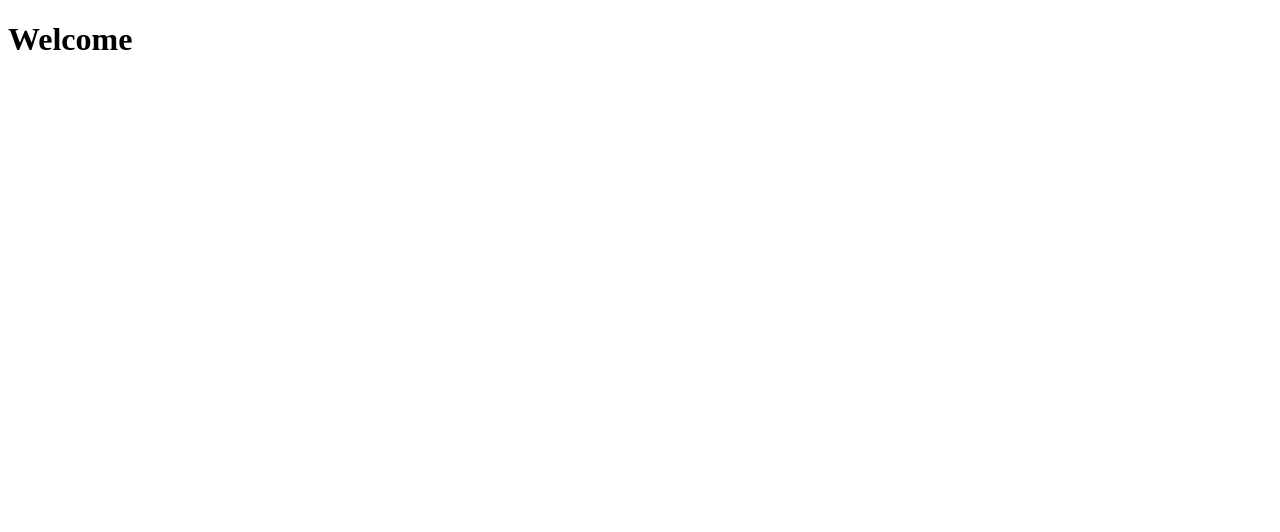
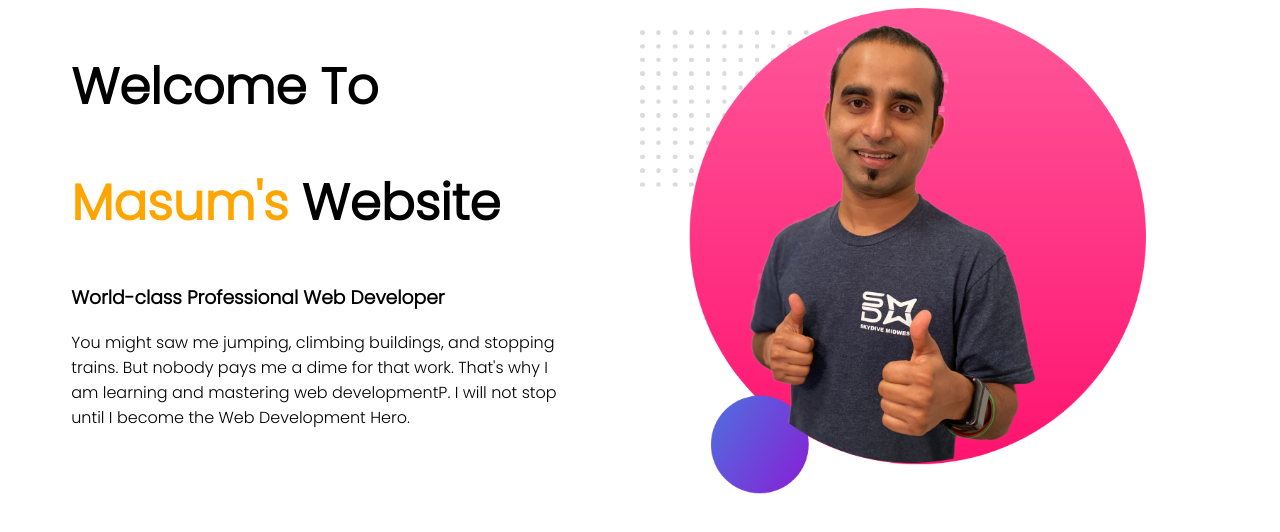
Before and after one commit to masum-diucse/web-portfolio, a plain HTML site: page iindex.html in a window 1280 px wide. Drawn offline with Linux system fonts and the light colour scheme.

Commit message:
added top part

```diff
--- a/iindex.html
+++ b/iindex.html
@@ -1,11 +1,30 @@
 <!DOCTYPE html>
 <html lang="en">
+
 <head>
     <meta charset="UTF-8">
     <meta name="viewport" content="width=device-width, initial-scale=1.0">
     <title>Document</title>
+    <link rel="stylesheet" href="style.css">
+    <link rel="preconnect" href="https://fonts.gstatic.com">
+    <link href="https://fonts.googleapis.com/css2?family=Poppins:wght@300&display=swap" rel="stylesheet">
 </head>
+
 <body>
-    <h1>Welcome</h1>
+    <section>
+        <div class="half-width">
+            <h1>Welcome To </h1>
+            <h1> <span class="name-highlight">Masum's</span> Website</h1>
+            <h3>World-class Professional Web Developer</h3>
+            <p>You might saw me jumping, climbing buildings, and stopping trains. But nobody pays me a dime for that
+                work. That's why I am learning and mastering web developmentP. I will not stop until I become the Web
+                Development Hero.</p>
+        </div>
+        <div class="half-width">
+            <img src="images/jhankar2.png" alt="">
+        </div>
+    </section>
+
 </body>
+
 </html>
--- /dev/null
+++ b/style.css
@@ -0,0 +1,17 @@
+body{
+    font-family: 'Poppins', sans-serif;
+}
+h1{
+    font-size: 50px;
+}
+.name-highlight{
+    color: orange;
+}
+.half-width{
+    width: 40%;
+    float: left;
+    margin-left: 5%;
+}
+.half-width img{
+    width: 100%;
+}
```
